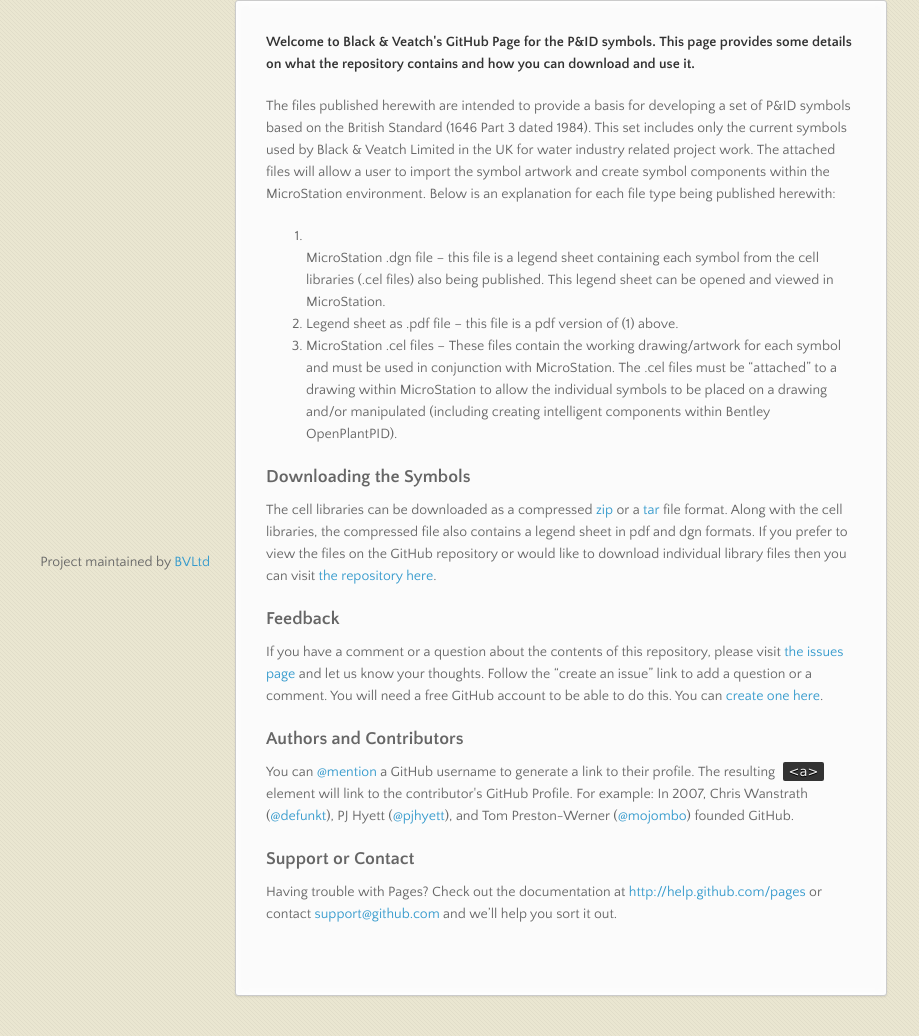
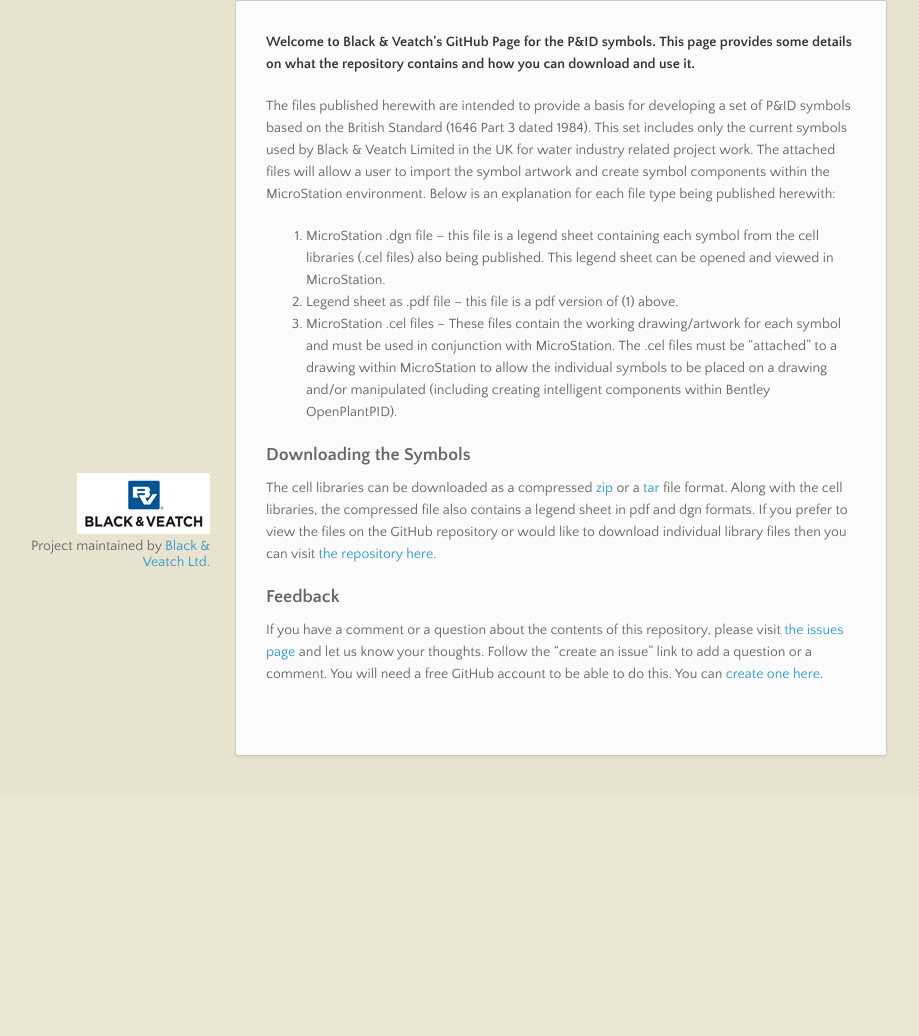
Before and after one commit to BVLtd/PID-Symbols-BritishStandard, a plain HTML site: page index.html in a window 1280 px wide. Shown: the part 190-1226 px from the top of the page, without its empty margins (80-999 px from the left). After the commit the page ends 986 px from the top, so only its background shows below. Drawn offline with nearby package versions, Linux system fonts and the light colour scheme.

Commit message:
Update index.html

```diff
--- a/index.html
+++ b/index.html
@@ -45,7 +45,7 @@
 <p>The files published herewith are intended to provide a basis for developing a set of P&ID symbols based on the British Standard (1646 Part 3 dated 1984).  This set includes only the current symbols used by Black &amp; Veatch Limited in the UK for water industry related project work.  The attached files will allow a user to import the symbol artwork and create symbol components within the MicroStation environment.  Below is an explanation for each file type being published herewith:</p>
 
 <ol>
-  <li></li>MicroStation .dgn file – this file is a legend sheet containing each symbol from the cell libraries (.cel files) also being published.  This legend sheet can be opened and viewed in MicroStation.</li>
+  <li>MicroStation .dgn file – this file is a legend sheet containing each symbol from the cell libraries (.cel files) also being published.  This legend sheet can be opened and viewed in MicroStation.</li>
   <li>Legend sheet as .pdf file – this file is a pdf version of (1) above.</li>
   <li>MicroStation .cel files – These files contain the working drawing/artwork for each symbol and must be used in conjunction with MicroStation.  The .cel files must be “attached” to a drawing within MicroStation to allow the individual symbols to be placed on a drawing and/or manipulated (including creating intelligent components within Bentley OpenPlantPID).</li>
 </ol>
@@ -61,18 +61,10 @@ If you prefer to view the files on the GitHub repository or would like to downlo
 
 <p>If you have a comment or a question about the contents of this repository, please visit <a href="https://github.com/BVLtd/PID-Symbols-BritishStandard/issues"><span class="octicon octicon-link"> the issues page</span></a> and let us know your thoughts.  Follow the “create an issue” link to add a question or a comment.  You will need a free GitHub account to be able to do this.  You can <a href="https://github.com/join"><span class="octicon octicon-link">create one here</span></a>.</p>
 
-<h3>
-<a id="authors-and-contributors" class="anchor" href="#authors-and-contributors" aria-hidden="true"><span class="octicon octicon-link"></span></a>Authors and Contributors</h3>
 
-<p>You can <a href="https://github.com/blog/821" class="user-mention">@mention</a> a GitHub username to generate a link to their profile. The resulting <code>&lt;a&gt;</code> element will link to the contributor's GitHub Profile. For example: In 2007, Chris Wanstrath (<a href="https://github.com/defunkt" class="user-mention">@defunkt</a>), PJ Hyett (<a href="https://github.com/pjhyett" class="user-mention">@pjhyett</a>), and Tom Preston-Werner (<a href="https://github.com/mojombo" class="user-mention">@mojombo</a>) founded GitHub.</p>
-
-<h3>
-<a id="support-or-contact" class="anchor" href="#support-or-contact" aria-hidden="true"><span class="octicon octicon-link"></span></a>Support or Contact</h3>
-
-<p>Having trouble with Pages? Check out the documentation at <a href="http://help.github.com/pages">http://help.github.com/pages</a> or contact <a href="mailto:support@github.com">support@github.com</a> and we’ll help you sort it out.</p>
       </section>
       <footer>
-        <p>Project maintained by <a href="https://github.com/BVLtd">BVLtd</a></p>
+        <p><img src="images/bvlogostacked.png" width="133" height="61" alt="Black &amp; Veatch Ltd.">  <br />Project maintained by <a href="https://github.com/BVLtd">Black & Veatch Ltd.</a>  </p>
       </footer>
     </div>
     <!--[if !IE]><script>fixScale(document);</script><![endif]-->
```
